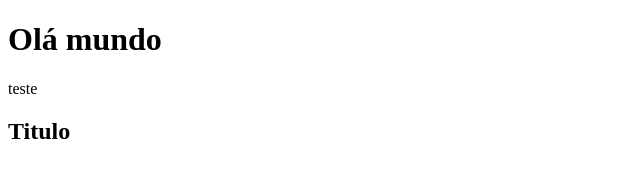
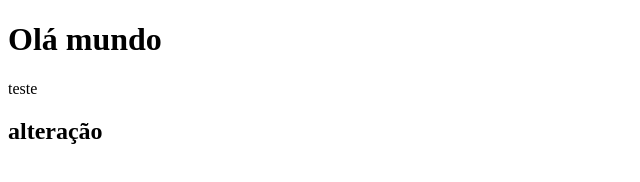
Before and after one commit to alvesraf/curso_git_raf1, a plain HTML site: page index.html in a window 1280 px wide. Shown: the full height of the page, 0-640 px from the left. Drawn offline with Linux system fonts and the light colour scheme.

Commit message:
enviando alterações

```diff
--- a/index.html
+++ b/index.html
@@ -8,6 +8,6 @@
 <body>
     <h1>Olá mundo</h1>
     <p>teste</p>
-    <h2>Titulo</h2>
+    <h2>alteração</h2>
 </body>
 </html>
```
